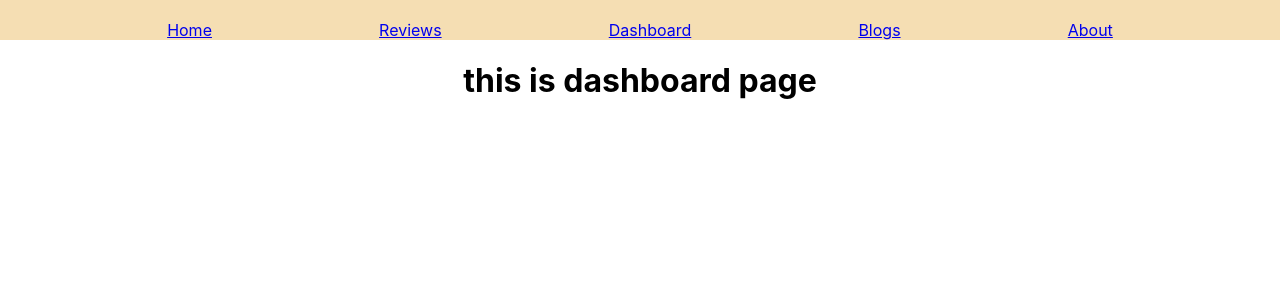
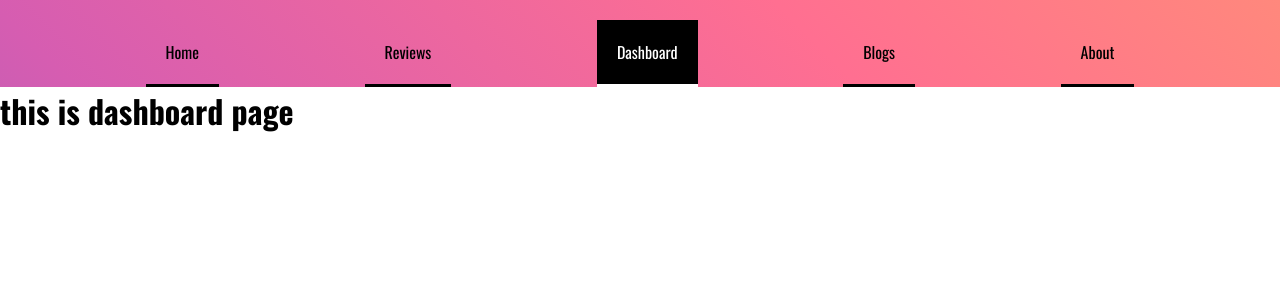
Before and after one commit to Sadik-Hossain/tesla-review-site-react, a React (Vite) app: page /dashboard in a window 1280 px wide. Shown: the top 300 px of the page. Built offline with nearby package versions, Linux system fonts and the light colour scheme.

Commit message:
header style added and fakedata created

```diff
--- a/src/App.jsx
+++ b/src/App.jsx
@@ -1,5 +1,5 @@
 import { Route, Routes } from "react-router-dom";
-import "./App.css";
+// import "./App.css";
 import Home from "./components/Home/Home";
 import Reviews from "./components/Reviews/Reviews";
 import Blogs from "./components/Blogs/Blogs";
--- a/src/components/Header/Header.css
+++ b/src/components/Header/Header.css
@@ -1,7 +1,14 @@
-.Header-container{
+.navbar{
     background:wheat;
     padding-top: 20px;
     display: flex;
     justify-content: space-evenly;
-
+    background-size: 300%;
+    background-image: var(--gradient);
+    animation: bg-animation 5s infinite;
 }
+@keyframes bg-animation {
+    0% {background-position: left}
+    50% {background-position: right}
+    100% {background-position: left}
+  }
--- a/src/components/Header/Header.jsx
+++ b/src/components/Header/Header.jsx
@@ -1,14 +1,74 @@
 import React from "react";
-import { Link } from "react-router-dom";
+import { NavLink } from "react-router-dom";
 import "./Header.css";
 const Header = () => {
   return (
-    <nav className="Header-container">
-      <Link to="/home">Home</Link>
-      <Link to="/reviews">Reviews</Link>
-      <Link to="/dashboard">Dashboard</Link>
-      <Link to="/blogs">Blogs</Link>
-      <Link to="/about">About</Link>
+    <nav className="navbar">
+      <NavLink
+        to="/home"
+        style={({ isActive }) => ({
+          color: isActive ? "white" : "black",
+          background:isActive&& "black",
+          padding: "20px",
+          textDecoration: "none",
+          borderBottomStyle: "solid",
+          borderBottomColor: isActive && "white",
+        })}
+      >
+        Home
+      </NavLink>
+      <NavLink
+        style={({ isActive }) => ({
+          color: isActive ? "white" : "black",
+          background:isActive&& "black",
+          padding: "20px",
+          textDecoration: "none",
+          borderBottomStyle: "solid",
+          borderBottomColor: isActive && "white",
+        })}
+        to="/reviews"
+      >
+        Reviews
+      </NavLink>
+      <NavLink
+        style={({ isActive }) => ({
+          color: isActive ? "white" : "black",
+          background:isActive&& "black",
+          padding: "20px",
+          textDecoration: "none",
+          borderBottomStyle: "solid",
+          borderBottomColor: isActive && "white",
+        })}
+        to="/dashboard"
+      >
+        Dashboard
+      </NavLink>
+      <NavLink
+        style={({ isActive }) => ({
+          color: isActive ? "white" : "black",
+          background:isActive&& "black",
+          padding: "20px",
+          textDecoration: "none",
+          borderBottomStyle: "solid",
+          borderBottomColor: isActive && "white",
+        })}
+        to="/blogs"
+      >
+        Blogs
+      </NavLink>
+      <NavLink
+        style={({ isActive }) => ({
+          color: isActive ? "white" : "black",
+          background:isActive&& "black",
+          padding: "20px",
+          textDecoration: "none",
+          borderBottomStyle: "solid",
+          borderBottomColor: isActive && "white",
+        })}
+        to="/about"
+      >
+        About
+      </NavLink>
     </nav>
   );
 };
--- a/src/components/Home/Home.css
+++ b/src/components/Home/Home.css
@@ -0,0 +1,40 @@
+.home-container {
+  /* padding: 20px; */
+  display: flex;
+  justify-content: space-between;
+  align-items: flex-end;
+  gap: 2rem;
+  margin: 2rem;
+}
+@media only screen and (max-width: 480px) {
+  .home-container {
+    display: flex;
+    flex-direction: column;
+  }
+  .car-info {
+    order: 2;
+  }
+  .home-container img {
+    width: 100% !important;
+  }
+}
+
+.home-container img {
+  width: 50%;
+}
+.title {
+  margin: 0;
+  font-size: 3rem;
+  font-style: italic;
+  text-shadow: 0px 2px 2px rgba(255, 255, 255, 0.4);
+  background: -webkit-linear-gradient(45deg, salmon, orange, red);
+  -webkit-background-clip: text;
+  -webkit-text-fill-color: transparent;
+  border-left: 4px solid;
+  margin-bottom: 2rem;
+}
+.review-section h1 {
+  margin-top: 3rem;
+  text-align: center;
+  font-size: 3rem;
+}
--- a/src/components/Home/Home.jsx
+++ b/src/components/Home/Home.jsx
@@ -1,11 +1,27 @@
-import React from 'react';
-
+import React from "react";
+import "./Home.css";
+const url = `https://www.tesla.com/ownersmanual/images/GUID-999EC68D-FD44-4237-8AB8-AB97A724F3B0-online-en-US.png`;
 const Home = () => {
-    return (
-        <div>
-            <h1>this is home</h1>
+  return (
+    <div>
+      <div className="home-container">
+        <div className="car-info">
+          <h1 className="title">Tesla Model X review</h1>
+          <p>
+            The Tesla Model X is a full-sized all-electric crossover SUV made by
+            Tesla Motors that uses falcon wing doors for access to the second
+            and third row seats. The prototype was unveiled at Tesla design
+            studios in Los Angeles on February 9, 2012.
+          </p>
+          <button>Load More</button>
         </div>
-    );
+        <img src={url} alt="" />
+      </div>
+      <section className="review-section">
+        <h1>Top Reviews</h1>
+      </section>
+    </div>
+  );
 };
 
 export default Home;
--- a/src/index.css
+++ b/src/index.css
@@ -1,13 +1,21 @@
+@import url("https://fonts.googleapis.com/css2?family=Oswald:wght@400;700&display=swap");
+:root {
+  --gradient: linear-gradient(
+    45deg,
+    #845ec2,
+    #d65db1,
+    #ff6f91,
+    #ff9671,
+    #ffc75f,
+    #f9f871
+  );
+}
+* {
+  margin: 0;
+  padding: 0;
+  box-sizing: border-box;
+}
 body {
   margin: 0;
-  font-family: -apple-system, BlinkMacSystemFont, 'Segoe UI', 'Roboto', 'Oxygen',
-    'Ubuntu', 'Cantarell', 'Fira Sans', 'Droid Sans', 'Helvetica Neue',
-    sans-serif;
-  -webkit-font-smoothing: antialiased;
-  -moz-osx-font-smoothing: grayscale;
+  font-family: "Oswald", sans-serif;
 }
-
-code {
-  font-family: source-code-pro, Menlo, Monaco, Consolas, 'Courier New',
-    monospace;
-}
```
Also changed, not shown: src/public/data.json (added, +38 -0 lines), src/public/review.json (added, +38 -0 lines).
